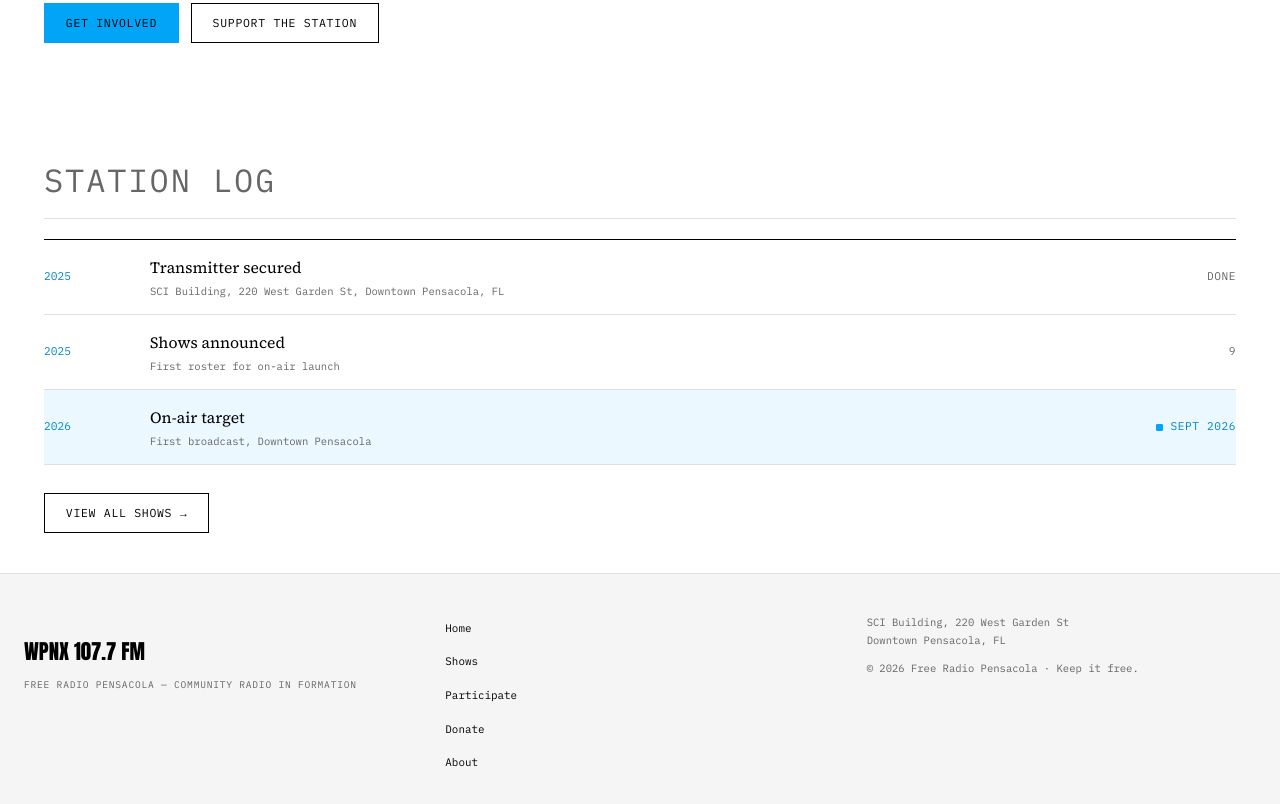
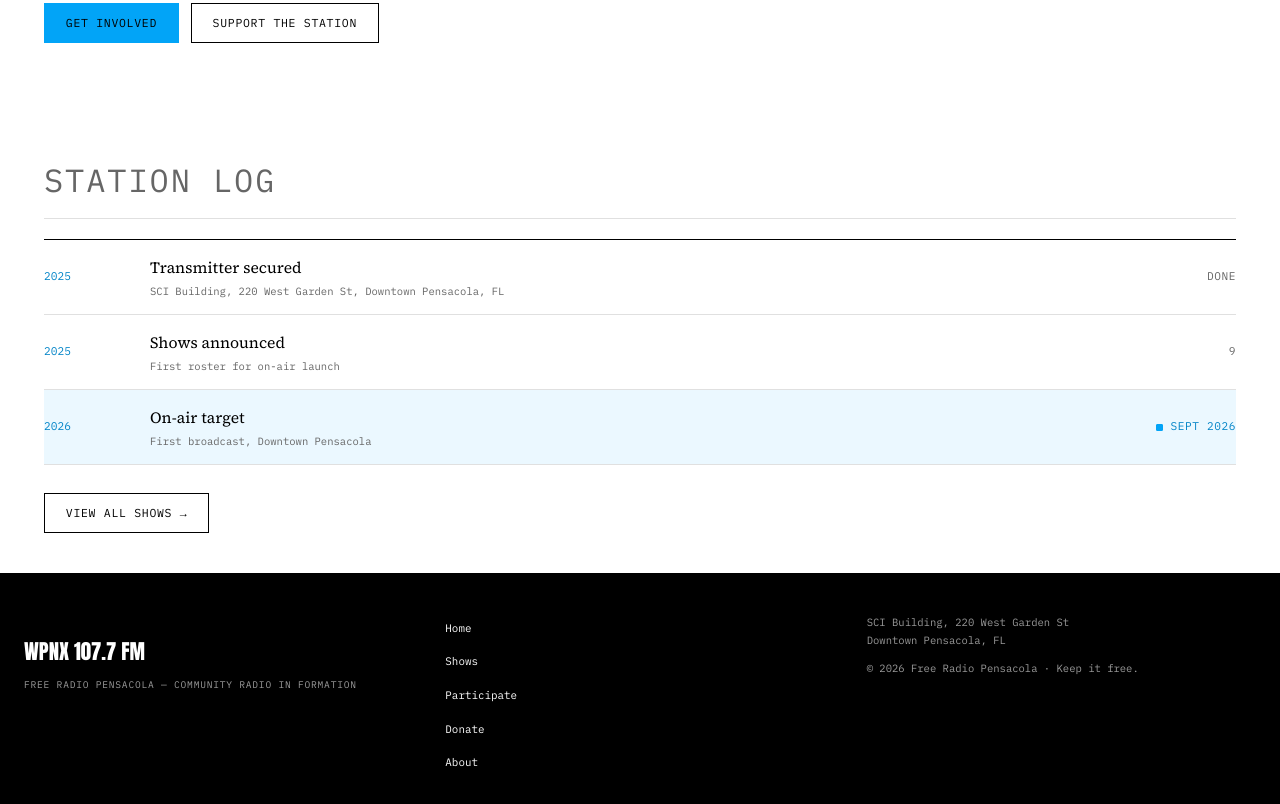
Before and after one commit to tobiechvarria/wpnx, an Astro site: page / in a window 1280 px wide. Shown: the part 1195-1999 px from the top of the page. Built offline with nearby package versions, Linux system fonts and the light colour scheme; Astro itself is replaced by a stand-in of ours; no server answers.

Commit message:
style: make footer black
Co-Authored-By: Claude Sonnet 5 <noreply@anthropic.com>
Claude-Session: https://claude.ai/code/session_0116NiERtDbKgdbKcRaKCX72

```diff
--- a/src/styles/daylight.css
+++ b/src/styles/daylight.css
@@ -164,13 +164,13 @@ body.daylight { scrollbar-color: #bbb var(--color-paper-alt); }
 .dl-btn--primary:hover, .dl-btn--primary:focus-visible { background: var(--color-accent-dark); border-color: var(--color-accent-dark); color: #fff; }
 
 /* ── Footer ── */
-.dl-footer { border-top: 1px solid var(--color-rule); padding: 2.5rem 1.5rem; background: var(--color-paper-alt); }
+.dl-footer { border-top: 1px solid #000; padding: 2.5rem 1.5rem; background: #000; color: #fff; }
 .dl-footer__inner { display: grid; grid-template-columns: 1fr 1fr 1fr; gap: 2rem; max-width: 1240px; margin-inline: auto; }
-.dl-footer__wordmark { font-family: var(--f-display); font-size: 1.3rem; margin-bottom: 0.3rem; }
-.dl-footer__sub { font-family: var(--f-mono); font-size: 0.6rem; letter-spacing: 0.08em; text-transform: uppercase; color: var(--color-muted); }
+.dl-footer__wordmark { font-family: var(--f-display); font-size: 1.3rem; margin-bottom: 0.3rem; color: #fff; }
+.dl-footer__sub { font-family: var(--f-mono); font-size: 0.6rem; letter-spacing: 0.08em; text-transform: uppercase; color: #999; }
 .dl-footer__nav ul { list-style: none; display: flex; flex-direction: column; gap: 0.5rem; margin: 0; padding: 0; }
-.dl-footer__nav a { font-family: var(--f-mono); font-size: 0.68rem; color: var(--color-ink); }
-.dl-footer__nav a:hover { color: var(--color-accent-dark); }
-.dl-footer__addr { font-family: var(--f-mono); font-size: 0.66rem; color: var(--color-muted); line-height: 1.7; }
+.dl-footer__nav a { font-family: var(--f-mono); font-size: 0.68rem; color: #fff; }
+.dl-footer__nav a:hover { color: var(--color-accent); }
+.dl-footer__addr { font-family: var(--f-mono); font-size: 0.66rem; color: #999; line-height: 1.7; }
 .dl-footer__addr address { font-style: normal; margin-bottom: 0.6rem; }
 @media (max-width: 720px) { .dl-footer__inner { grid-template-columns: 1fr; gap: 1.25rem; } }
```
